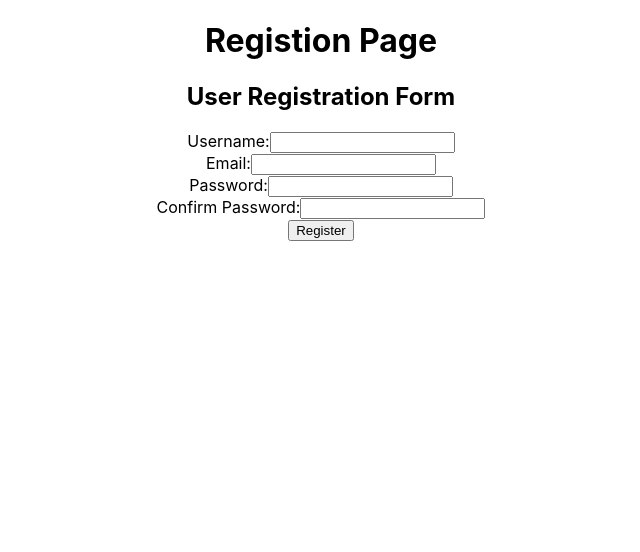
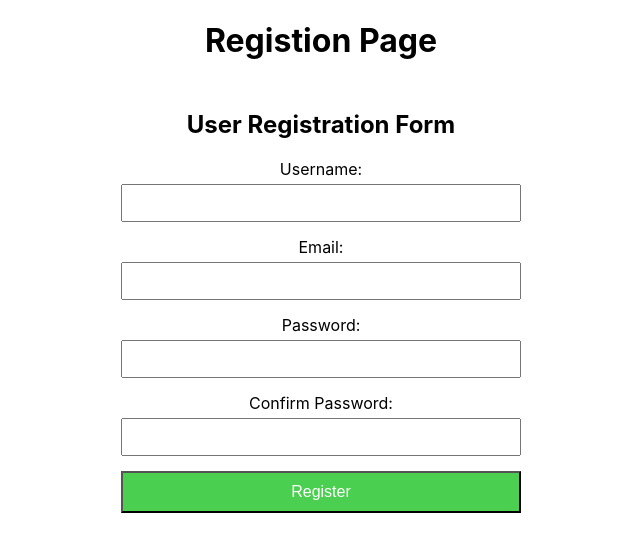
Before and after one commit to Jake-Knox/4-React-Registration-Form, a React (Create React App) app: page / in a window 1280 px wide. Shown: the top 552 px of the page, without its empty margins (319-959 px from the left). Built offline with nearby package versions, Linux system fonts and the light colour scheme.

Commit message:
nicer styles

```diff
--- /dev/null
+++ b/src/components/RegistrationForm.css
@@ -0,0 +1,50 @@
+.registration-container {
+    max-width: 400px;
+    margin: auto;
+    margin-top: 50px;
+}
+
+.form-title {
+    text-align: center;
+    margin-bottom: 20px;
+}
+
+.success-message {
+    color: green;
+    text-align: center;
+}
+
+form {
+    display: flex;
+    flex-direction: column;
+}
+
+.form-group {
+    display: flex;
+    flex-direction: column;
+    margin-bottom: 15px;
+}
+
+.label {
+    margin-bottom: 5px;
+}
+
+.input-field {
+    padding: 8px;
+    font-size: 16px;
+    flex: 1;
+}
+
+.error {
+    color: red;
+    font-size: 14px;
+    margin-top: 5px;
+}
+
+.submit-button {
+    background-color: #4acf50;
+    color: white;
+    padding: 10px;
+    font-size: 16px;
+    cursor: pointer;
+}
--- a/src/components/RegistrationForm.js
+++ b/src/components/RegistrationForm.js
@@ -1,4 +1,5 @@
 import React, { useState } from 'react';
+import './RegistrationForm.css';  // Import the CSS file
 
 const RegistrationForm = () => {
     // State variables for form fields
@@ -37,49 +38,52 @@ const RegistrationForm = () => {
     };
 
     return (
-        <div>
-            <div>
-                <h2>User Registration Form</h2>
+        <div className="registration-container">
+            <h2 className="form-title">User Registration Form</h2>
             {isSubmitted ? (
-                    <p>Registration successful! You can now log in.</p>
+                <p className="success-message">Registration successful! You can now log in.</p>
             ) : (
                 // onSubmit - errors shown to user when submitting/press enter
-                    <form onSubmit={handleSubmit}>
+                <form onSubmit={handleSubmit} className="form">
                     {/* username */}
-                        <div>
-                            <label>Username:</label>
+                    <div className='form-group'>
+                        <label className='label'>Username:</label>
                         <input
                             type='text'
+                            className='input-field'
                             value={username}
                             onChange={(e) => setUsername(e.target.value)}
                         />
                         {errors.username && <p className="error">{errors.username}</p>}
                     </div>
                     {/* email */}
-                        <div>
-                            <label>Email:</label>
+                    <div className='form-group'>
+                        <label className='label'>Email:</label>
                         <input
                             type="email"
+                            className='input-field'
                             value={email}
                             onChange={(e) => setEmail(e.target.value)}
                         />
                         {errors.email && <p className="error">{errors.email}</p>}
                     </div>
                     {/* password */}
-                        <div>
-                            <label>Password:</label>
+                    <div className='form-group'>
+                        <label className='label'>Password:</label>
                         <input
                             type="password"
+                            className='input-field'
                             value={password}
                             onChange={(e) => setPassword(e.target.value)}
                         />
                         {errors.password && <p className="error">{errors.password}</p>}
                     </div>
                     {/* confirm password */}
-                        <div>
-                            <label>Confirm Password:</label>
+                    <div className='form-group'>
+                        <label className='label'>Confirm Password:</label>
                         <input
                             type="password"
+                            className='input-field'
                             value={confirmPassword}
                             onChange={(e) => setConfirmPassword(e.target.value)}
                         />
@@ -87,11 +91,9 @@ const RegistrationForm = () => {
                     </div>
 
                     {/* submit btn */}
-                        <button type="submit">Register</button>
+                    <button type="submit" className='submit-button'>Register</button>
                 </form>
             )}
-            </div>
-
         </div>
     )
 }
```
Lines whose indentation alone changed are shown as unchanged.
